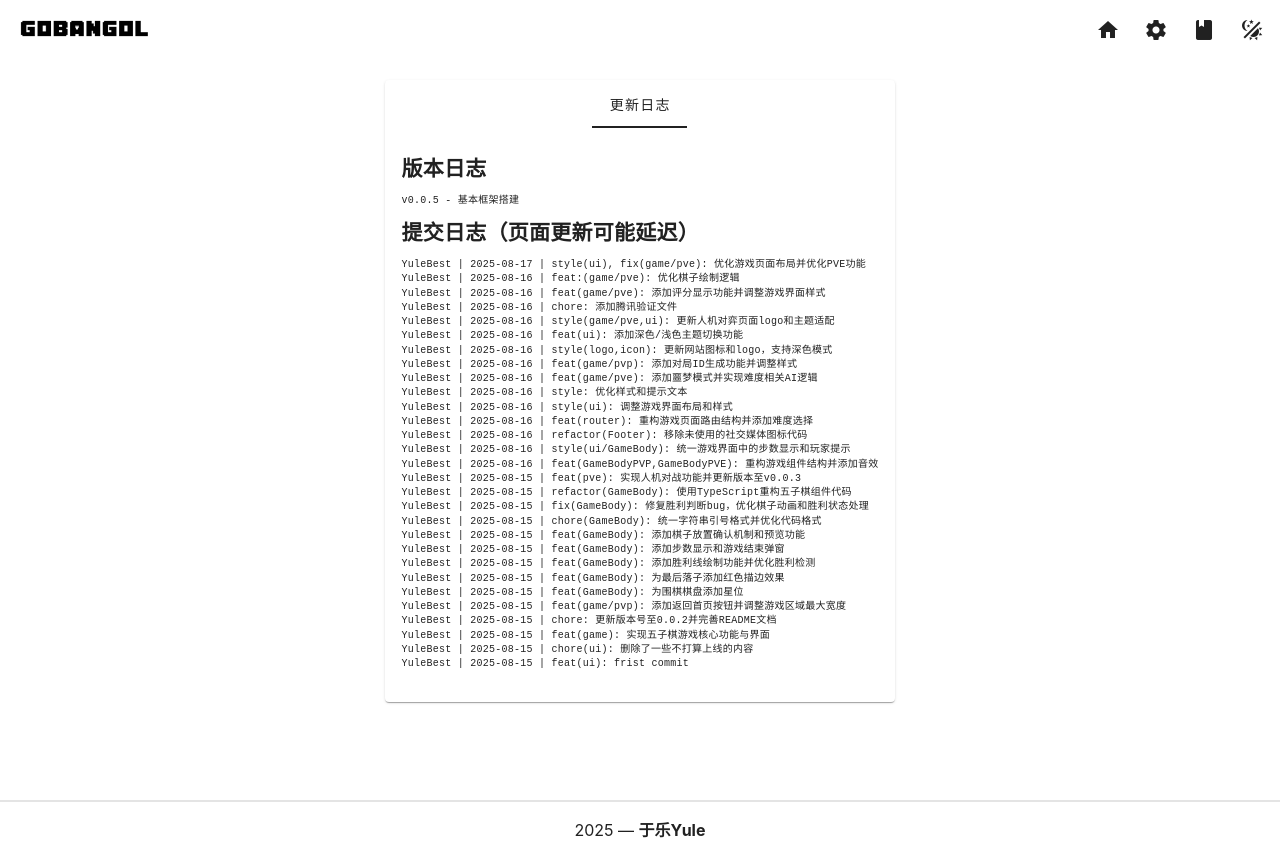
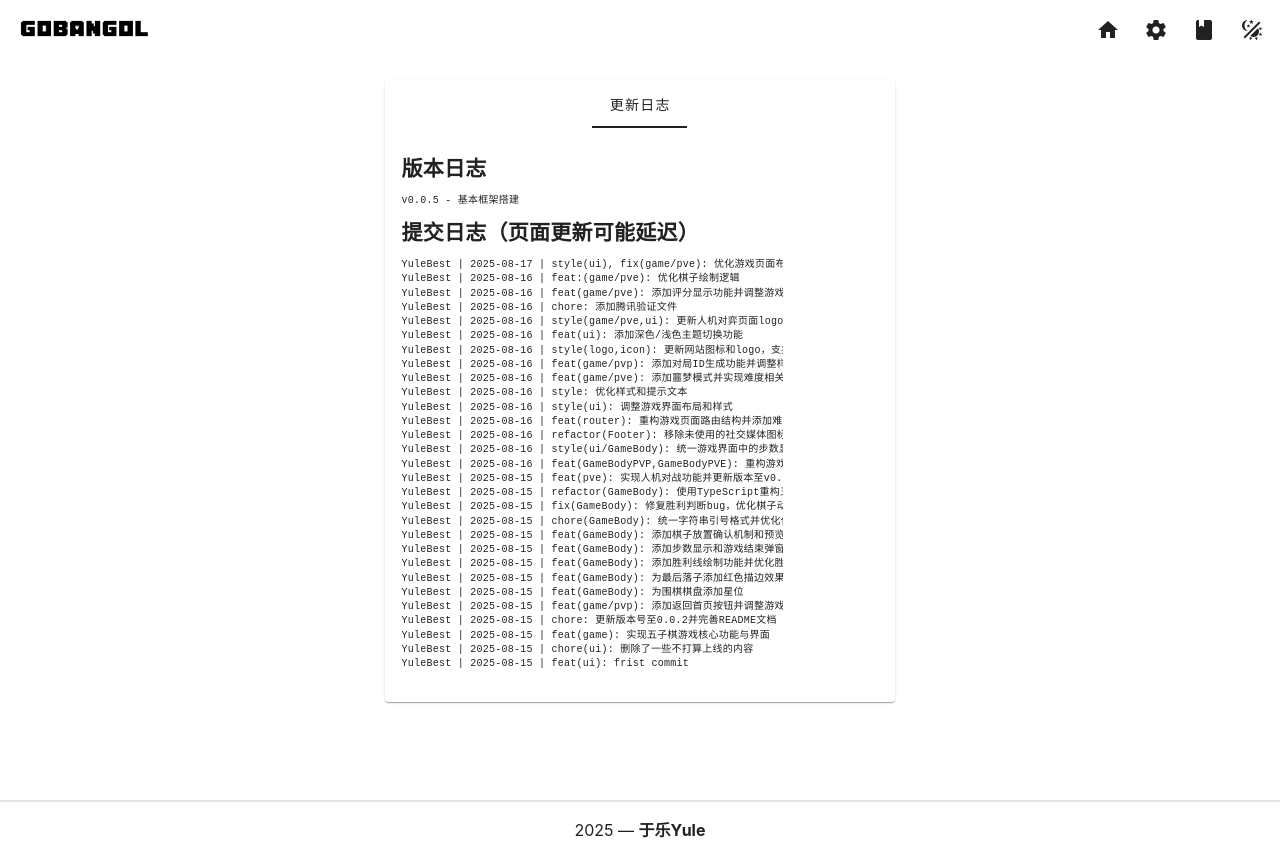
Before and after one commit to YuleBest/gobangol, a Vue app: page /doc/update in a window 1280 px wide. Built offline with nearby package versions, Linux system fonts and the light colour scheme.

Commit message:
style(doc): 优化移动端浏览更新日志的体验

```diff
--- a/src/pages/doc/update.vue
+++ b/src/pages/doc/update.vue
@@ -77,7 +77,10 @@ const tab = ref("one");
 }
 
 .tabs pre {
-  font-size: 10px;
+    font-size: 10px;
+    max-width: 80%;       /* 限制宽度，可以改为具体像素值 */
+    overflow-x: auto;     /* 水平滚动 */
+    white-space: pre;     /* 保持原始格式 */
 }
 
 .log-list {
```
